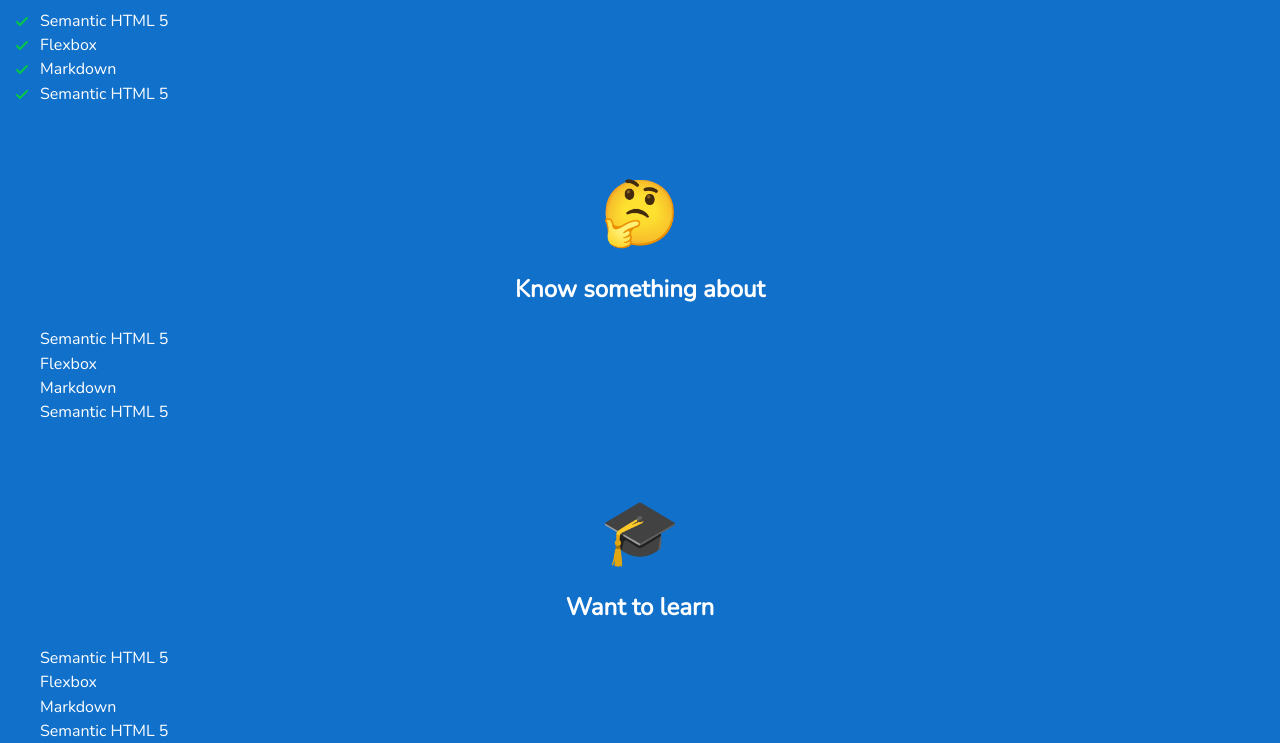
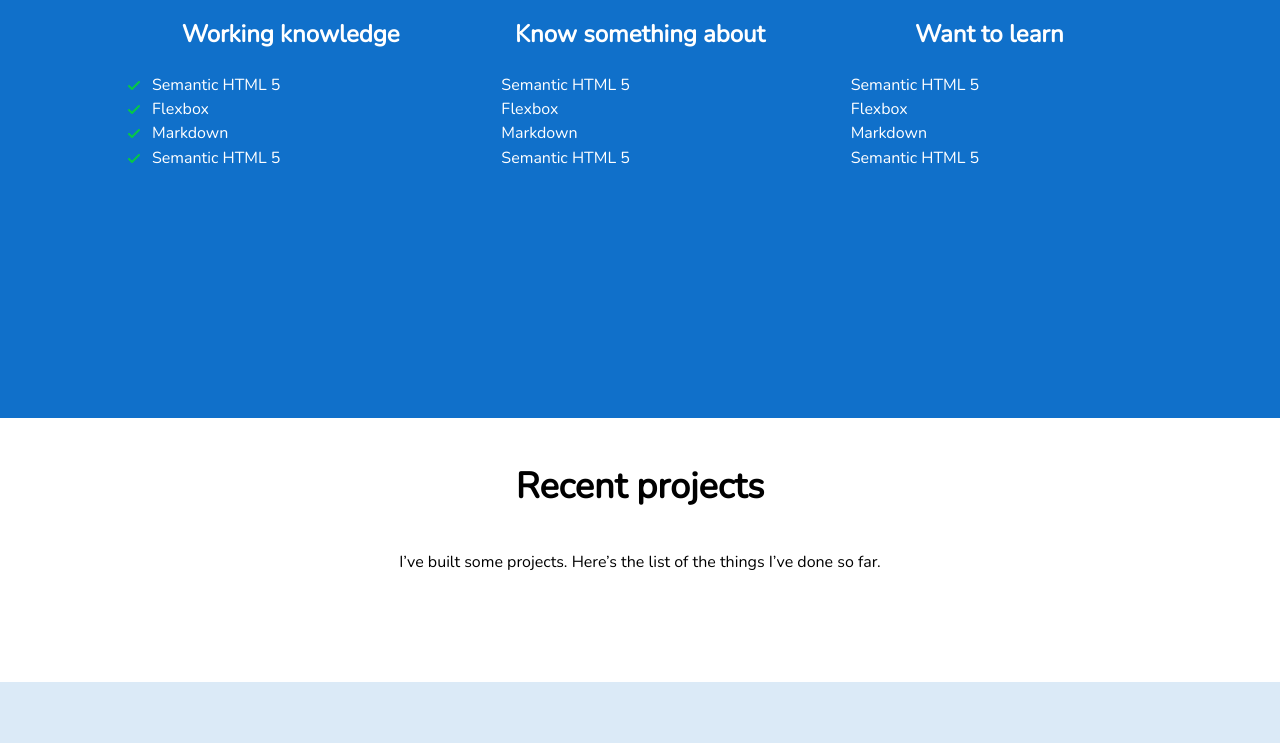
Before and after one commit to jprymak/jprymak.github.io, a website built with webpack: page src/pages/index.html in a window 1280 px wide. Shown: the part 789-1532 px from the top of the page. Built offline with nearby package versions, Linux system fonts and the light colour scheme; no server answers.

Commit message:
feat: add media queries

```diff
--- a/src/scss/main.scss
+++ b/src/scss/main.scss
@@ -7,6 +7,7 @@
 @import "modules/skills.scss";
 @import "modules/projects.scss";
 @import "modules/contact.scss";
+@import "modules/media.scss";
 
 
 body {
@@ -17,15 +18,12 @@ body {
   justify-content: center;
   min-height: 100vh;
   font-family: Nunito;
-
 }
 
-.grid{
-  display:grid;
-  grid-template-columns: repeat(4, 1fr);
-  column-gap:16px;
+.main{
+  width: 100%;
+}
 
-}
 
 .email{
   margin-bottom: 88px;
@@ -37,7 +35,3 @@ body {
   text-decoration: none;
   background: $email;
 }
-
-.main {
-  // margin: 0 16px 0 16px;
-}
--- /dev/null
+++ b/src/scss/modules/media.scss
@@ -0,0 +1,91 @@
+@media screen and (min-width: 800px) {
+    ///////// skills section ///////////
+    .skills{
+        display: grid;
+        grid-template-columns: repeat(12, 1fr);
+        column-gap: 24px;
+        padding: 0 128px 176px 128px;
+
+        &__header{
+            grid-column: 3/11;
+            grid-row: 1/2;
+            margin:64px 0px 128px 0px;
+        }
+    }
+
+    .skill-group:nth-of-type(1) {
+        grid-column: 1/5;
+        grid-row: 2/3;
+    }
+    .skill-group:nth-of-type(2) {
+        grid-column: 5/9;
+        grid-row: 2/3;
+    }
+    .skill-group:nth-of-type(3) {
+        grid-column: 9/13;
+        grid-row: 2/3;
+    }
+
+    ///////// projects section ///////////
+
+    .projects{
+        // width:100%;
+        display:grid;
+        grid-template-columns: repeat(12, 1fr);
+        column-gap: 24px;
+
+          &__header{
+            grid-column: 3/11;
+            grid-row: 1/2;
+          }
+          &__paragraph{
+            grid-column: 3/11;
+            grid-row: 2/3;
+          }
+          &__wrapper{
+            grid-column: 1/13;
+            grid-row: 3/4;
+            display: grid;
+            grid-template-columns: repeat(2, 1fr);
+            column-gap: 24px;
+            &--js{
+
+            }
+          }
+        }
+
+        .project{
+
+            font-family: 'Roboto Mono', monospace;
+            min-height: 320px;
+            max-width: 100%;
+            color: white;
+            font-size: 13px;
+            line-height: 24px;
+            background: url("../assets/img/github-small.svg") no-repeat 16px 64px,  #212528, ;
+            border-radius: 16px;
+            margin-bottom: 24px;
+
+            &__top{
+              height: 40px;
+              background:  url("../assets/img/circles_top.svg") no-repeat 16px 16px, #1E1E1E;
+              border-radius: 16px;
+              margin-bottom: 72px;
+            }
+
+            &__info{
+
+              padding: 0 16px 48px 16px;
+              display:grid;
+              grid-template-columns: 100px 1fr;
+              align-content: center;
+              color: #808082;
+            }
+
+          }
+
+
+
+
+
+}
--- a/src/scss/modules/projects.scss
+++ b/src/scss/modules/projects.scss
@@ -1,16 +1,19 @@
 .projects{
-  padding: 0 16px 0 16px;
+  // width:100%;
+  padding: 0 16px 64px 16px;
   display:flex;
   flex-direction: column;
   align-items: center;
-  padding-bottom: 64px;
+
     &__header{
       margin-top: 48px;
       font-size: 36px;
+      text-align: center;
     }
     &__paragraph{
       text-align: center;
       margin-bottom: 46px;
+      text-align: center;
     }
     &__wrapper{
       display:flex;
@@ -25,11 +28,10 @@
   .project{
     font-family: 'Roboto Mono', monospace;
     min-height: 320px;
-    width: 100%;
+    width:100%;
     color: white;
     font-size: 13px;
     line-height: 24px;
-    min-width:100%;
     background: url("../assets/img/github-small.svg") no-repeat 16px 64px,  #212528, ;
     border-radius: 16px;
     margin-bottom: 24px;
--- a/src/scss/modules/skills.scss
+++ b/src/scss/modules/skills.scss
@@ -25,6 +25,7 @@
     &__header{
   font-size: 24px;
   margin: 0 0 24px;
+  text-align: center;
     }
     &__list{
     margin: 0 0 72px;
```
